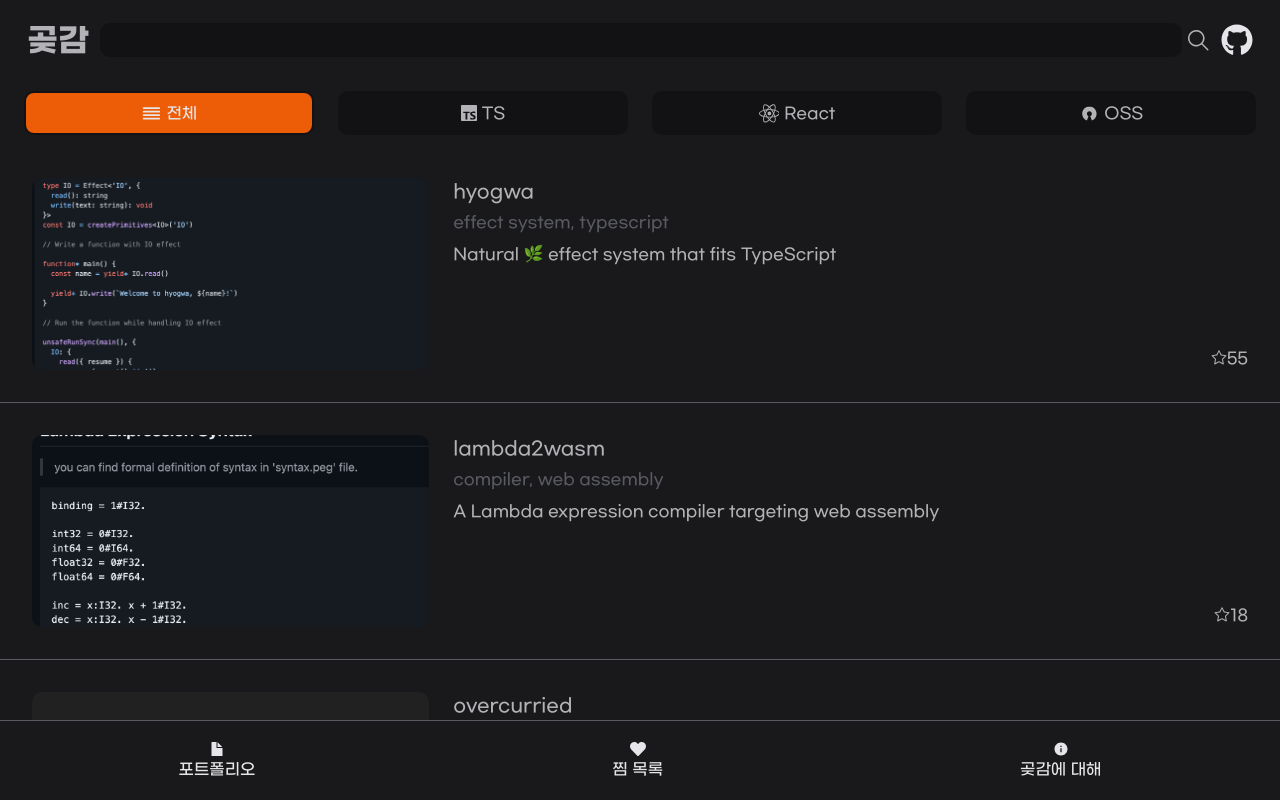
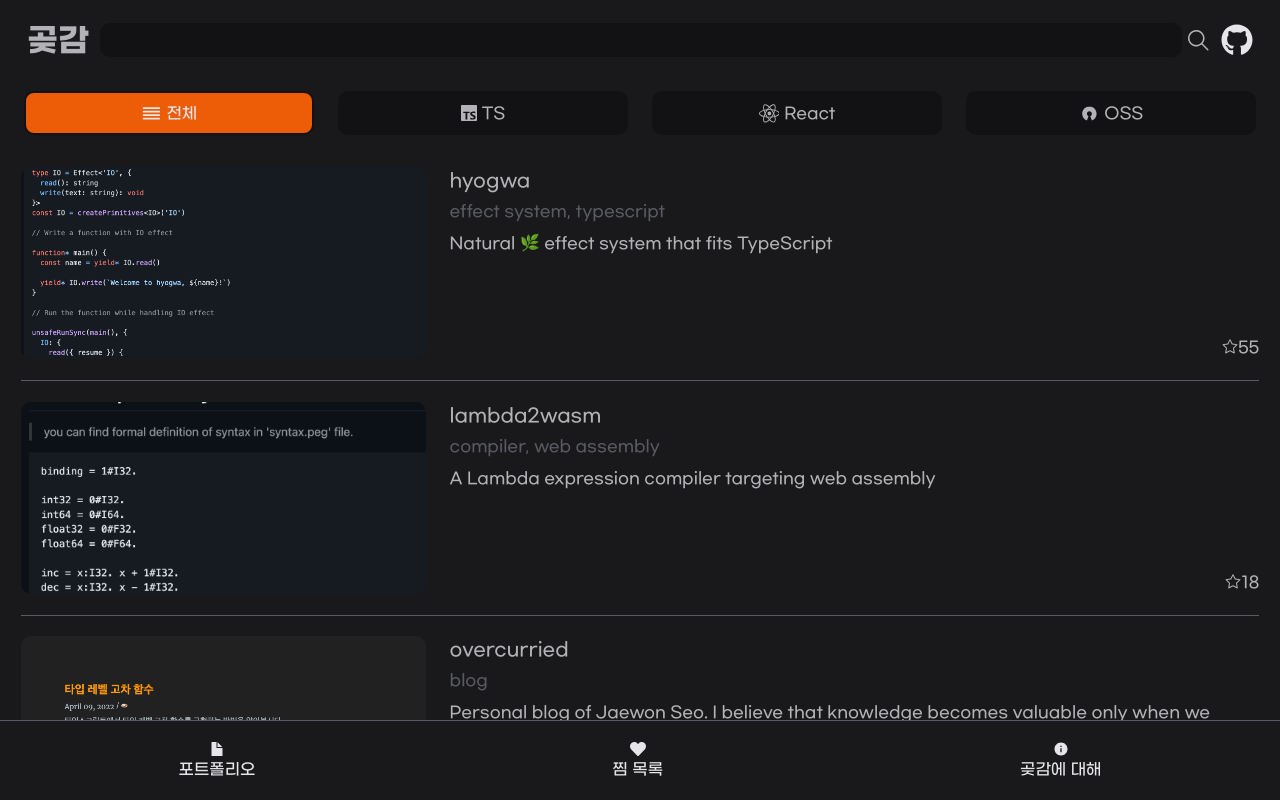
Before and after one commit to ENvironmentSet/portfolio, a React (Vite) app: page / in a window 1280 px wide. Built offline with nearby package versions, Linux system fonts and the light colour scheme.

Commit message:
Cut edges of card contour

```diff
--- a/src/Index.tsx
+++ b/src/Index.tsx
@@ -108,10 +108,10 @@ interface CardListProps {
 
 const CardListStyle = {
   list: css`
-    padding-left: 0px;
+    padding: 0px 1.3rem;
   `,
   item: css`
-    padding: 2rem;
+    padding: 1.3rem 0px;
 
     border-bottom: 1px solid ${Color.secondaryText};
 
```
